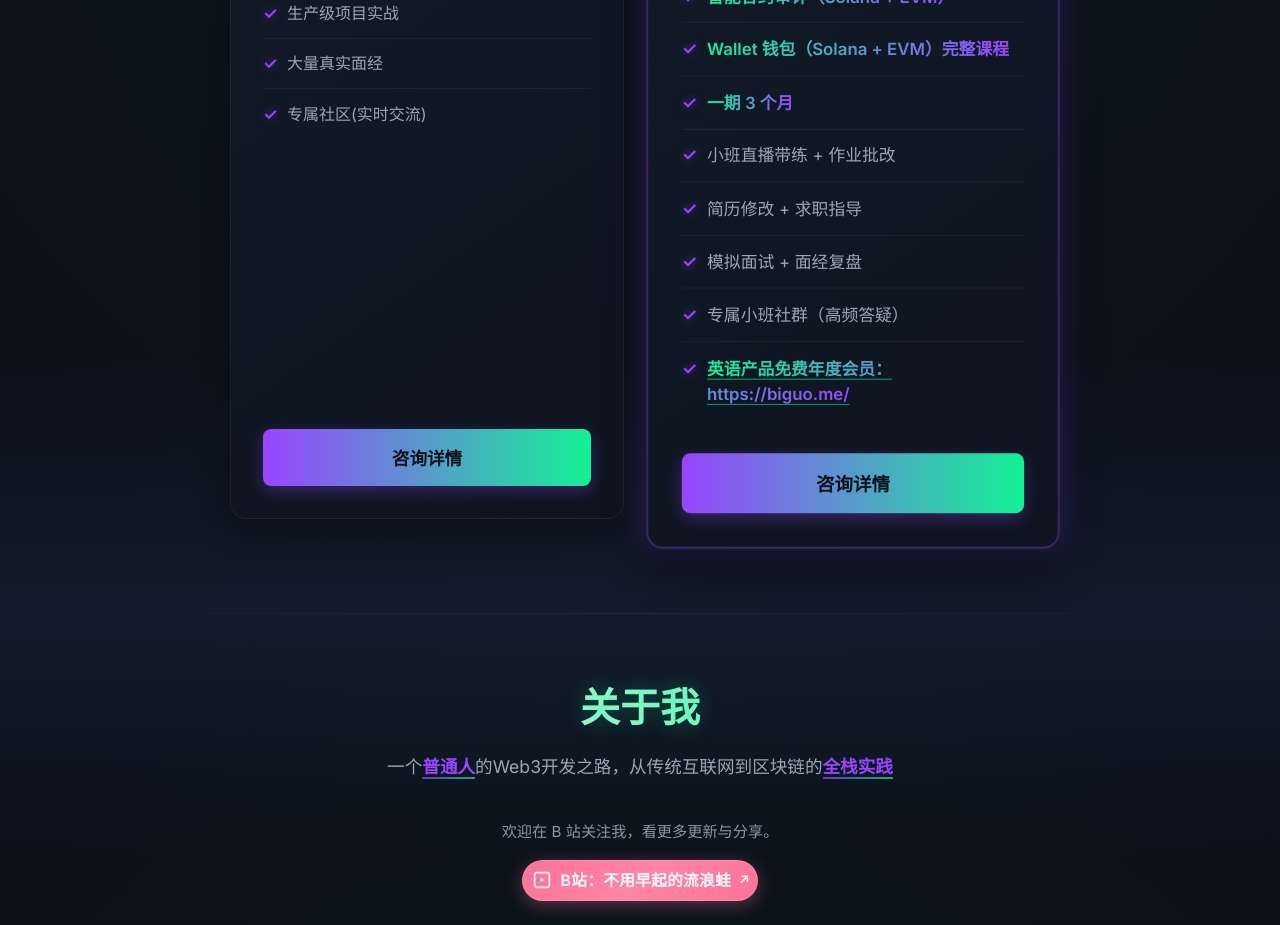
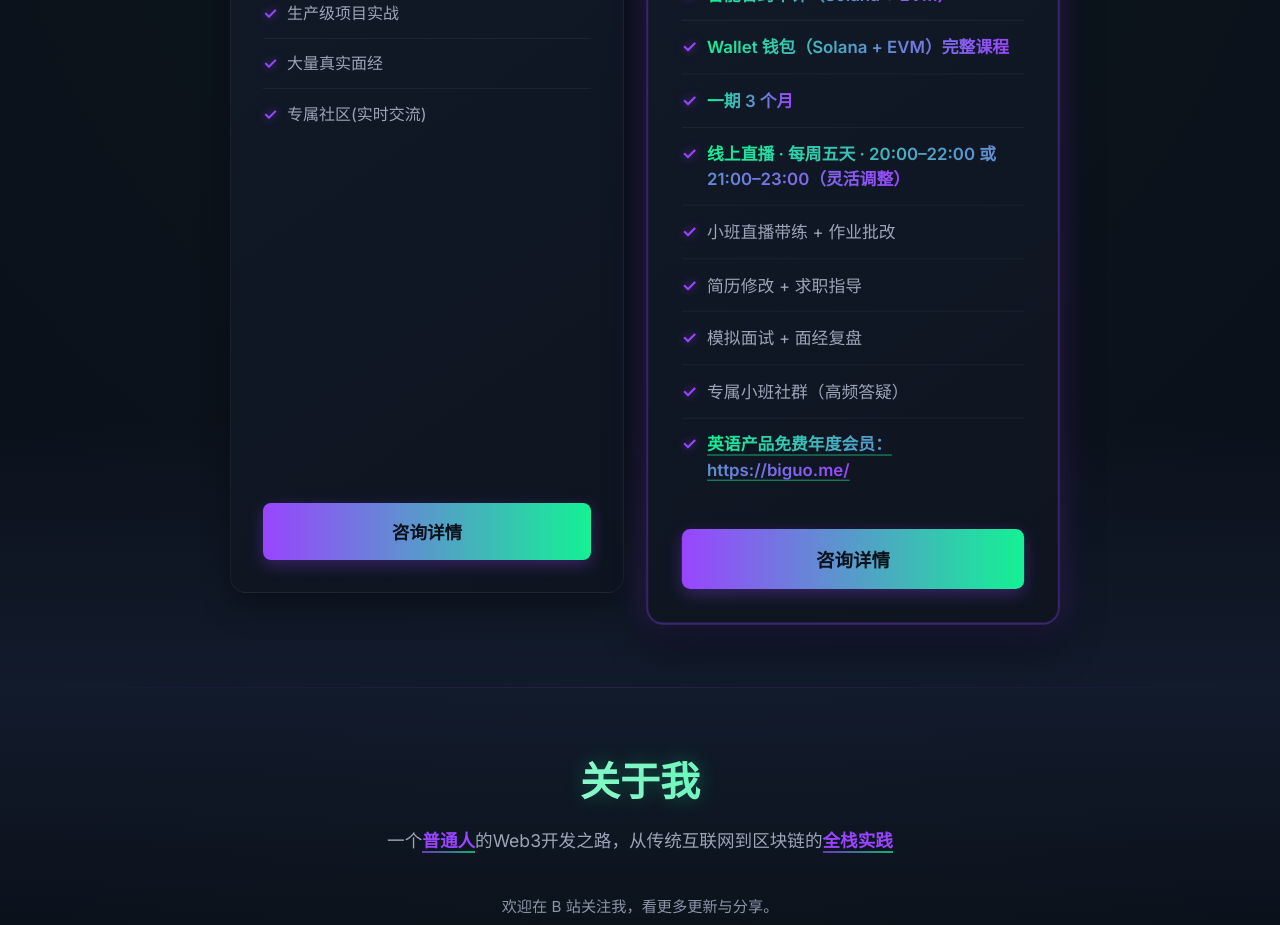
Before and after one commit to wangyouquanMas/web3ite, a React (Create React App) app: page / in a window 1280 px wide. Shown: the part 6660-7585 px from the top of the page. Built offline with nearby package versions, Linux system fonts and the light colour scheme.

Commit message:
feat: add live class schedule

```diff
--- a/src/components/CourseSchedule.tsx
+++ b/src/components/CourseSchedule.tsx
@@ -69,6 +69,9 @@ const CourseSchedule: React.FC = () => {
       features: [
         <span key="class-wallet" className="price-highlight-text">Wallet 钱包（Solana + EVM）完整课程</span>,
         <span key="class-cohort" className="price-highlight-text">一期 3 个月</span>,
+        <span key="class-live-schedule" className="price-highlight-text">
+          线上直播 · 每周五天 · 20:00–22:00 或 21:00–23:00（灵活调整）
+        </span>,
         '小班直播带练 + 作业批改',
         '简历修改 + 求职指导',
         '模拟面试 + 面经复盘',
```
